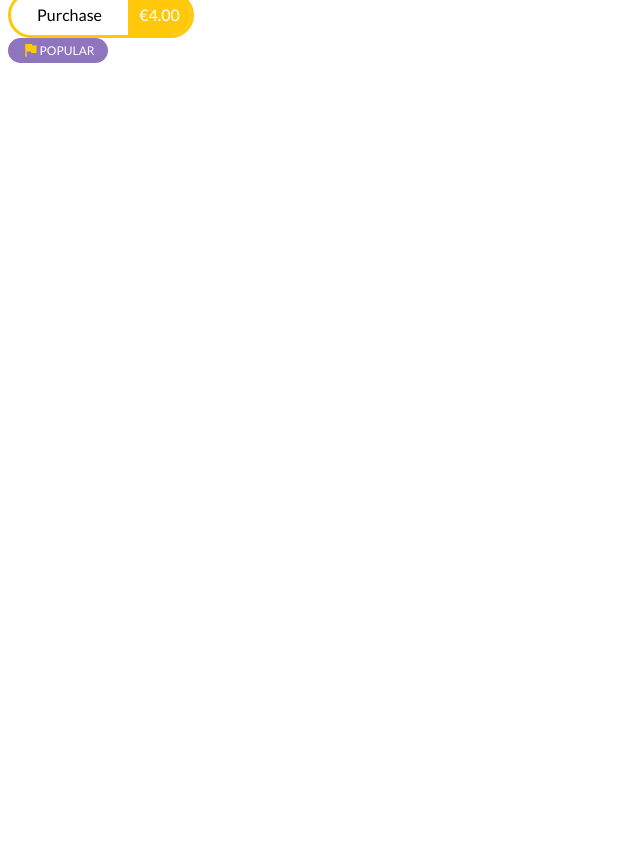
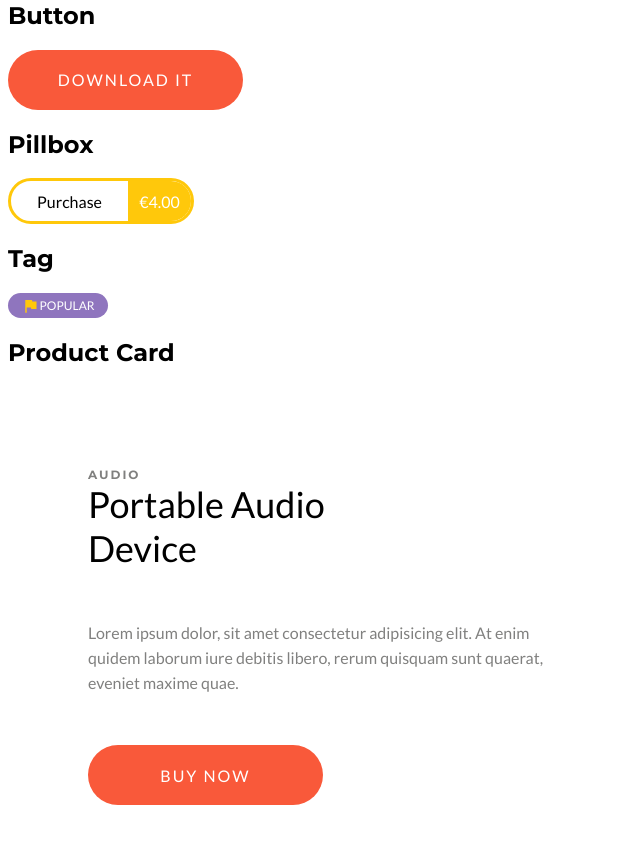
Before and after one commit to NiallEccles/Callisto, an Angular app: page / in a window 1280 px wide. Shown: the part 220-1064 px from the top of the page, without its empty margins (0-640 px from the left). Before the commit the page ends 800 px from the top, so only its background shows below. Built offline with nearby package versions, Linux system fonts and the light colour scheme.

Commit message:
Added in more items to the Product Card. Need to work on more transclusion.

```diff
--- a/src/app/app.component.html
+++ b/src/app/app.component.html
@@ -1,5 +1,17 @@
 <h1 class="mont" style="text-align: center;">Components</h1>
+<h2 class="mont">FAB</h2>
 <fab fabIcon="arrow_forward" fabLink="/components"></fab>
+<h2 class="mont">Button</h2>
 <cal-button calLink="/components">Download it</cal-button>
+<h2 class="mont">Pillbox</h2>
 <pillbox price="4">Purchase</pillbox>
+<h2 class="mont">Tag</h2>
 <tag>Popular</tag>
+<h2 class="mont">Product Card</h2>
+<product-card>
+    <div cal-projection>
+        <cal-button calLink="/components">
+            Buy Now
+        </cal-button>
+    </div>
+</product-card>
--- a/src/app/app.module.ts
+++ b/src/app/app.module.ts
@@ -6,6 +6,7 @@ import { FabComponent } from './components/fab/fab.component';
 import { CalButtonComponent } from './components/button/cal-button.component';
 import { PillboxComponent } from './components/pillbox/pillbox.component';
 import { TagComponent } from './components/tag/tag.component';
+import { ProductCardComponent } from './components/product-card/product-card.component';
 
 const appRoutes: Routes = [
   { path: '', component: AppComponent },
@@ -19,6 +20,7 @@ const appRoutes: Routes = [
     CalButtonComponent,
     PillboxComponent,
     TagComponent,
+    ProductCardComponent,
   ],
   imports: [
     BrowserModule,
--- /dev/null
+++ b/src/app/components/product-card/product-card.component.css
@@ -0,0 +1,30 @@
+.product-card{
+    border-bottom-left-radius: 10px;
+    border-top-left-radius: 10px;
+    border-top-right-radius: 10px;
+    border-bottom-right-radius: 10px;
+    padding:80px;
+    width: 460px;
+}
+
+.product-info{
+    width: 75%;
+}
+
+.product-type{
+    text-transform: uppercase;
+    color: #80807F;
+    font-size: 12px;
+    letter-spacing: 2px;
+}
+
+.product-name{
+    font-size: 36px;
+}
+
+.product-description{
+    color: #80807F;
+    width: 100%;
+    line-height: 25px;
+    margin: 50px 0;
+}
--- /dev/null
+++ b/src/app/components/product-card/product-card.component.html
@@ -0,0 +1,10 @@
+<div class="product-card">
+  <div class="product-info">
+    <div class="product-type mont">Audio</div>
+    <div class="product-name lato">Portable Audio Device</div>
+  </div>
+  <div class="product-description lato">
+    Lorem ipsum dolor, sit amet consectetur adipisicing elit. At enim quidem laborum iure debitis libero, rerum quisquam sunt quaerat, eveniet maxime quae.
+  </div>
+  <ng-content select="[cal-projection]"></ng-content>
+</div>
--- /dev/null
+++ b/src/app/components/product-card/product-card.component.ts
@@ -0,0 +1,15 @@
+import { Component, OnInit } from '@angular/core';
+
+@Component({
+  selector: 'product-card',
+  templateUrl: './product-card.component.html',
+  styleUrls: ['./product-card.component.css']
+})
+export class ProductCardComponent implements OnInit {
+
+  constructor() { }
+
+  ngOnInit() {
+  }
+
+}
```
Also changed, not shown: 1 other file (tests, documents, lock files or other folders).
